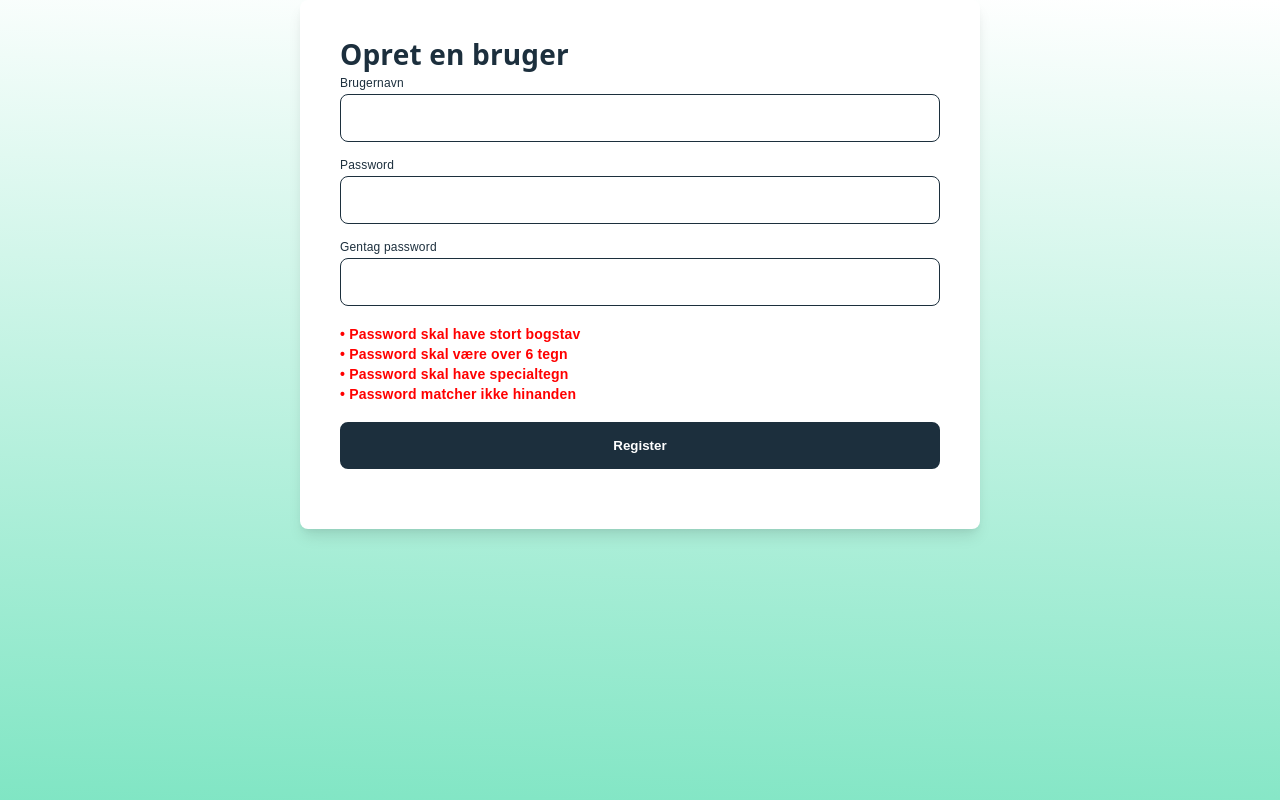
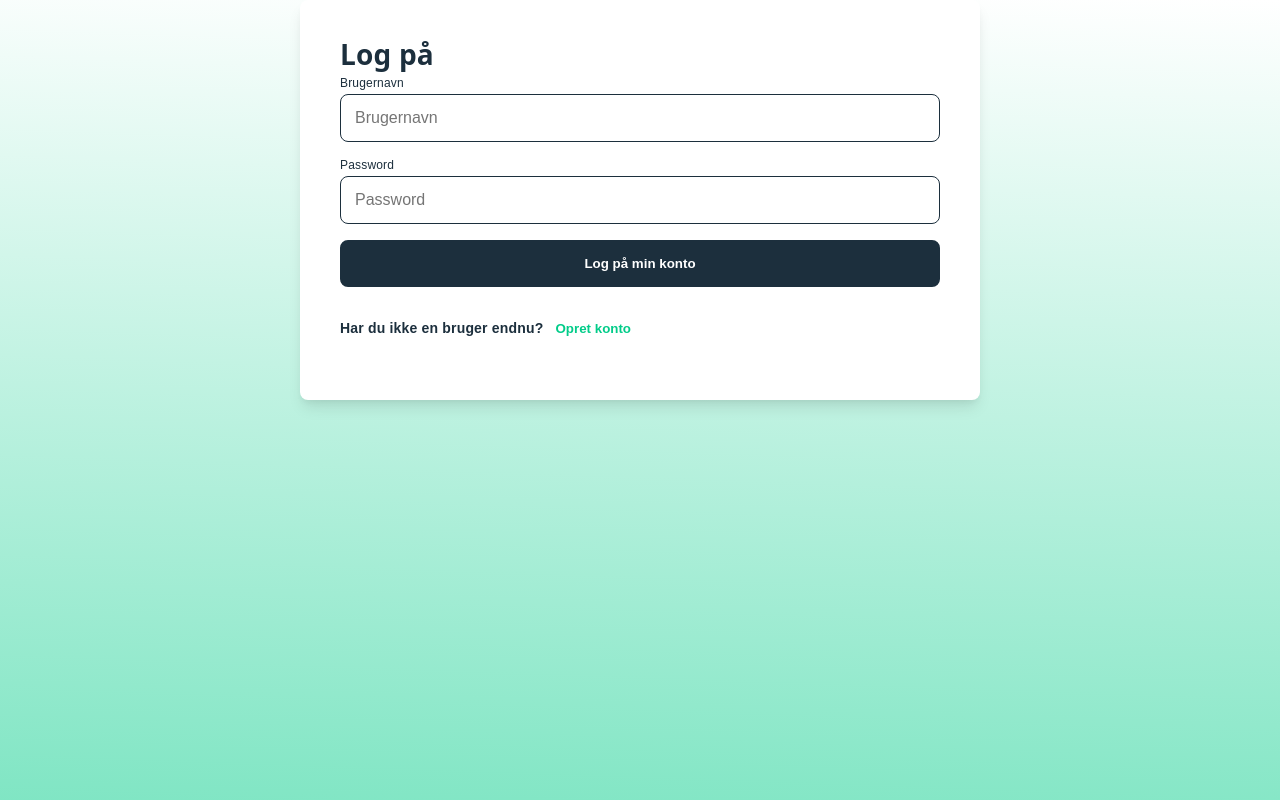
Before and after one commit to Laurapoyner/quiz-platform, a Vue app in the folder client/: page / in a window 1280 px wide. Built offline with nearby package versions, Linux system fonts and the light colour scheme.

Commit message:
pusher lige det her

```diff
--- a/client/src/App.vue
+++ b/client/src/App.vue
@@ -45,7 +45,7 @@ export default {
   data() {
     return {
       // currentView: "login", // default
-      currentView: "register", // midlertidig for at teste admin view uden at skulle logge ind hver gang
+      currentView: "login", // midlertidig for at teste admin view uden at skulle logge ind hver gang
       selectedQuiz: null,
     };
   },
--- a/client/src/views/RegisterView.vue
+++ b/client/src/views/RegisterView.vue
@@ -126,6 +126,7 @@ export default {
         }
 
         // Fortæl App.vue at registrering var succesfuldt
+        localStorage.setItem("username", this.username);
         this.$emit("register-success");
       } catch (err) {
         this.error = "Server fejl: " + err.message;
```
Also changed, not shown: 2 other files (tests, documents, lock files or other folders).
